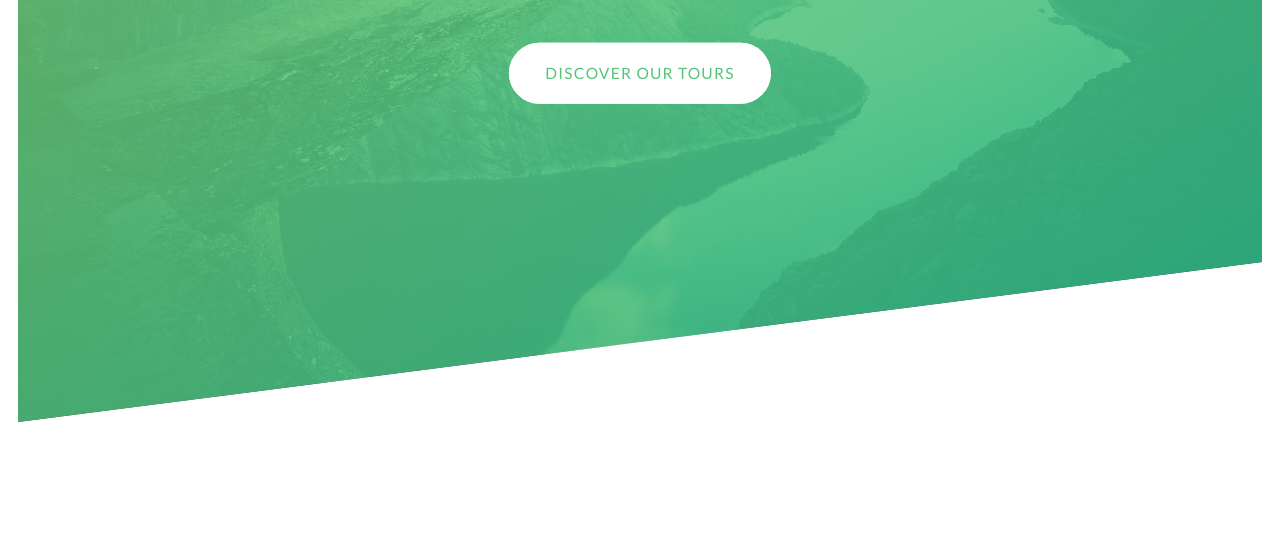
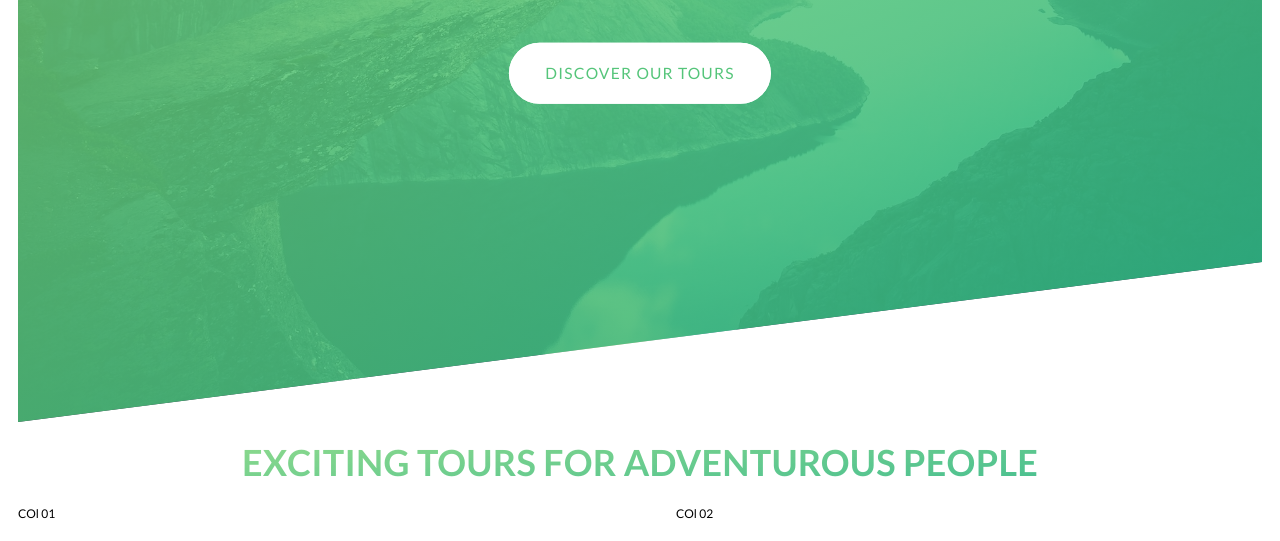
Before and after one commit to zawlinn-vlog/scss__foundation, a website: page 01 Natours Project/index.html in a window 1280 px wide. Shown: the part 356-897 px from the top of the page. Before the commit the page ends 800 px from the top, so only its background shows below. Drawn offline with Linux system fonts and the light colour scheme.

Commit message:
SCSS: Natours Project Update

```diff
--- a/01 Natours Project/assets/scss/abstract/_variables.scss
+++ b/01 Natours Project/assets/scss/abstract/_variables.scss
@@ -48,7 +48,7 @@ $colors: (
   "primary": $color-primary,
   "primary-light": $color-primary-light,
   "primary-dark": $color-primary-dark,
-  "prmary-gradient": $color-primary-gradient,
+  "primary-gradient": $color-primary-gradient,
   "secondary-light": $color-secondary-light,
   "secondary-dark": $color-secondary-dark,
   "secondary-gradient": $color-secondary-gradient,
@@ -67,6 +67,8 @@ $colors: (
 );
 
 $max-width: 160rem;
+$gap-row: 8rem;
+$gap-col: 6rem;
 
 $positions: (
   "start": left,
--- a/01 Natours Project/assets/scss/base/_typography.scss
+++ b/01 Natours Project/assets/scss/base/_typography.scss
@@ -1,6 +1,9 @@
 //
 
 @use "../abstract/function" as fun;
+@use "../abstract/variables" as var;
+
+//
 
 .headers {
   &-title {
@@ -26,3 +29,24 @@
     }
   }
 }
+
+.title {
+  display: inline-block;
+  background-image: linear-gradient(
+    to right bottom,
+    rgba(var.$color-primary-light, 0.8),
+    rgba(var.$color-primary-dark, 0.9)
+  );
+  padding: 1rem;
+  background-clip: text;
+  -webkit-text-fill-color: transparent;
+  font-size: 3rem;
+  letter-spacing: 0.02rem;
+
+  transition: all 0.3s linear;
+
+  &:hover {
+    transform: skewY(2deg) skewX(15deg) scale(1.1);
+    text-shadow: 0.5rem 1rem 2rem rgba(0, 0, 0, 0.2);
+  }
+}
--- a/01 Natours Project/assets/scss/base/_utilities.scss
+++ b/01 Natours Project/assets/scss/base/_utilities.scss
@@ -14,3 +14,11 @@
     text-transform: list.nth(var.$types, $i);
   }
 }
+
+.clearFix {
+  &::after {
+    content: "";
+    display: block;
+    clear: both;
+  }
+}
--- a/01 Natours Project/assets/scss/layout/_headers.scss
+++ b/01 Natours Project/assets/scss/layout/_headers.scss
@@ -4,7 +4,7 @@
 
 .headers {
   height: 95vh;
-  background-image: fun.getColor(prmary-gradient);
+  background-image: fun.getColor(primary-gradient);
   background-position: center top;
   background-size: cover;
 
--- a/01 Natours Project/assets/scss/layout/_layout.scss
+++ b/01 Natours Project/assets/scss/layout/_layout.scss
@@ -0,0 +1,40 @@
+//
+
+@use "../abstract/variables" as var;
+
+.row {
+  max-width: 120rem;
+
+  &:not(:last-child) {
+    margin-bottom: var.$gap-row;
+  }
+
+  [class^="col-"] {
+    float: left;
+
+    &:not(:last-child) {
+      margin-inline-end: var.$gap-col;
+    }
+  }
+
+  @for $i from 2 through 4 {
+    .col-1-of-#{$i} {
+      width: calc((100% - var.$gap-col * ($i - 1)) / $i);
+    }
+
+    @if ($i >= 3) {
+      @for $j from 2 through 4 {
+        @if ($i - 1 >= $j) {
+          .col-#{$j}-of-#{$i} {
+            width: calc(
+              $j *
+                ((100% - var.$gap-col * ($i - 1)) / $i) +
+                var.$gap-col *
+                ($j - 1)
+            );
+          }
+        }
+      }
+    }
+  }
+}
--- a/01 Natours Project/assets/scss/main.scss
+++ b/01 Natours Project/assets/scss/main.scss
@@ -15,7 +15,9 @@
 
 //
 
+@forward "./layout/layout";
 @forward "./layout/headers";
+@forward "./layout/abouts";
 
 //
 
--- a/01 Natours Project/index.html
+++ b/01 Natours Project/index.html
@@ -43,7 +43,20 @@
       </header>
 
       <!-- MAIN WRAPPER -->
-      <main class="mains"></main>
+      <main class="mains">
+        <section class="section-abouts">
+          <div class="text-center">
+            <h1 class="title text-uppercase">
+              Exciting tours for adventurous people
+            </h1>
+          </div>
+
+          <div class="row clearFix">
+            <div class="col-1-of-2">COl 01</div>
+            <div class="col-1-of-2">COl 02</div>
+          </div>
+        </section>
+      </main>
 
       <!-- FOOTER -->
       <footer class="footers"></footer>
```
Also changed, not shown: 01 Natours Project/assets/css/main.css, 01 Natours Project/assets/scss/layout/_abouts.scss (added).
